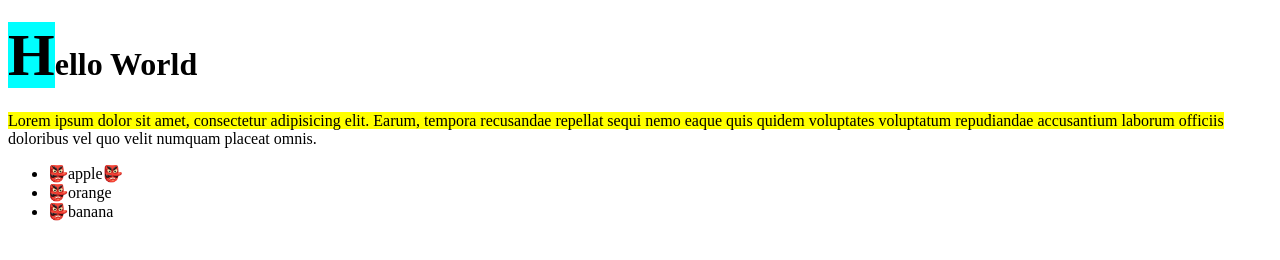
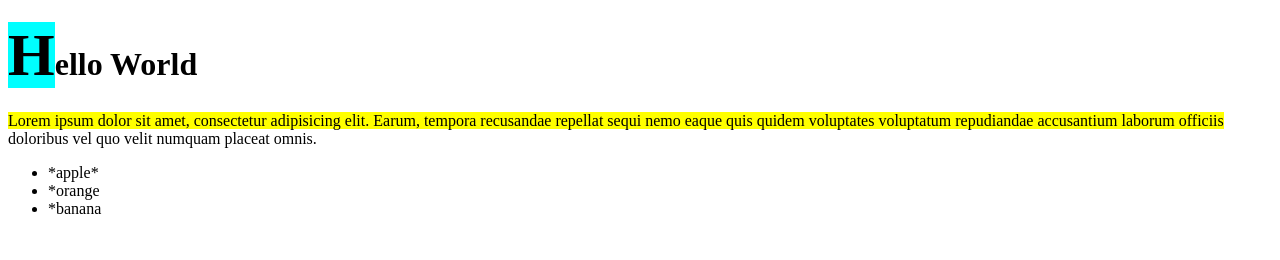
Before and after one commit to jude2333/webHtmlandCss, a plain HTML site: page pseudo-elements/pseudoEl.html in a window 1280 px wide. Drawn offline with Linux system fonts and the light colour scheme.

Commit message:
Update stylePesudoEl.css

```diff
--- a/pseudo-elements/stylePesudoEl.css
+++ b/pseudo-elements/stylePesudoEl.css
@@ -8,9 +8,9 @@ p::first-line{
 }
 
 #fruit li::before{
-    content: "👺";
+    content: "*";
 }
 
 #apple::after{
-    content: "👺";
+    content: "*";
 }
```
